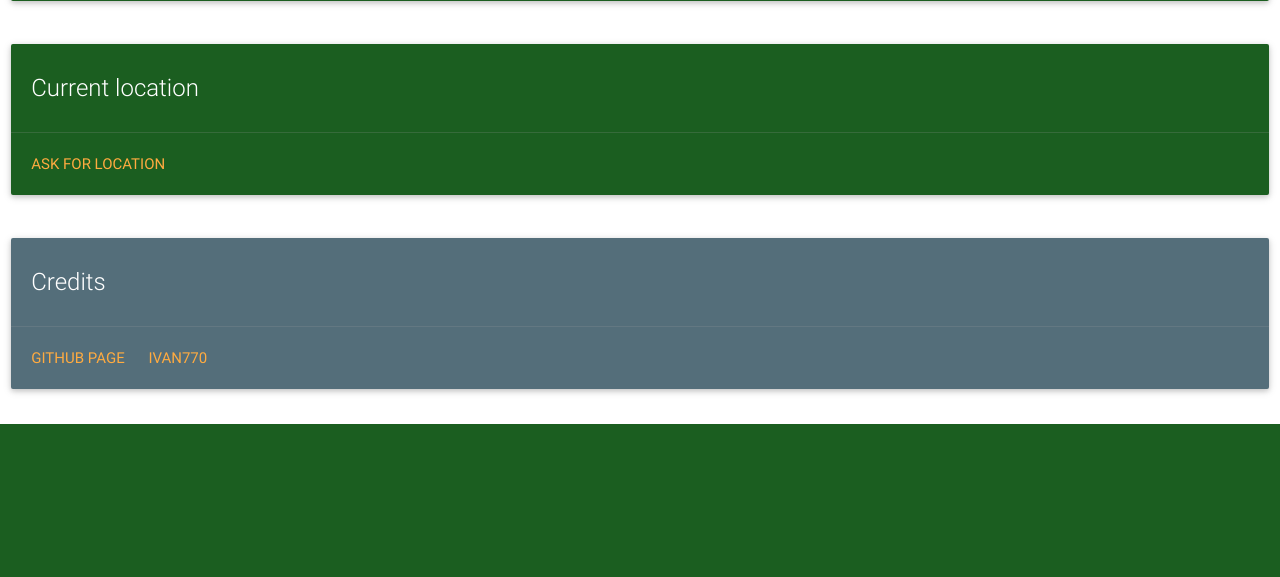
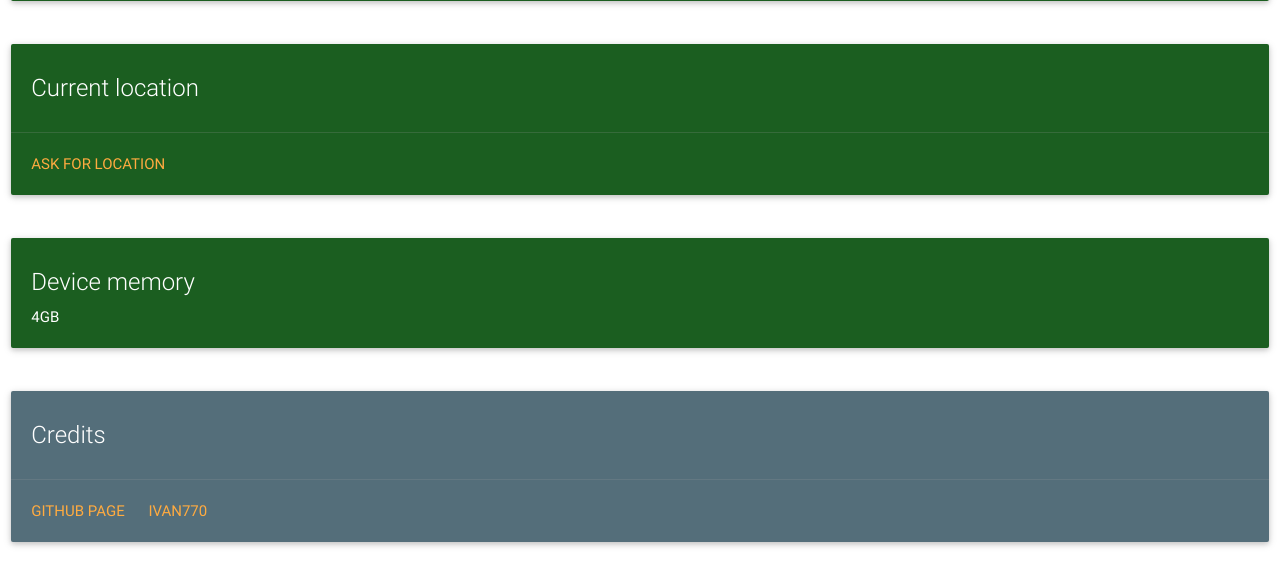
Before and after one commit to ivan770/html5, a Flask app: page / in a window 1280 px wide. Shown: the part 519-1096 px from the top of the page. Before the commit the page ends 943 px from the top, so only its background shows below. Run offline with Flask 2, Linux system fonts and the light colour scheme.

Commit message:
Add device memory

```diff
--- a/templates/index.html
+++ b/templates/index.html
@@ -77,6 +77,17 @@
 
             <div class="row">
                 <div class="col s12 m12">
+                <div class="card green darken-4">
+                    <div class="card-content white-text">
+                    <span class="card-title">Device memory</span>
+                    <p id="memory"></p>
+                    </div>
+                </div>
+                </div>
+            </div>
+
+            <div class="row">
+                <div class="col s12 m12">
                 <div class="card blue-grey darken-1">
                     <div class="card-content white-text">
                     <span class="card-title">Credits</span>
@@ -131,6 +142,8 @@
         } else {
           target.innerText = 'Geolocation API not supported.';
         }
+
+        document.getElementById('memory').innerHTML = navigator.deviceMemory + 'GB' || 'unknown'
                 </script>
 
         <!-- Materialize core JavaScript -->
```
